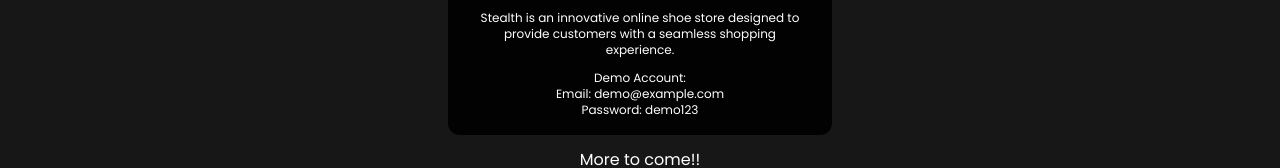
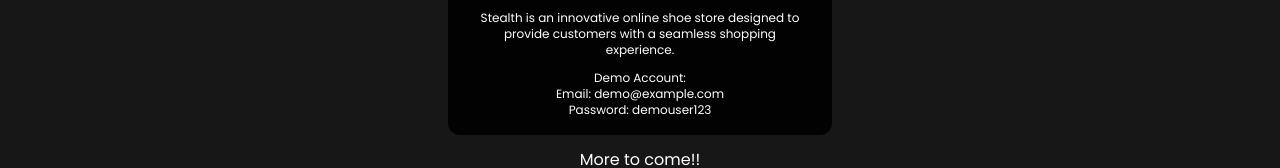
Before and after one commit to vckymann/Portfolio, a React (Vite) app: page / in a window 1280 px wide. Both pictures are taken after a click on the button "Details". Shown: the part 2122-2290 px from the top of the page. Built offline with nearby package versions, Linux system fonts and the light colour scheme.

Commit message:
change project credentials

```diff
--- a/src/Components/Card/index.jsx
+++ b/src/Components/Card/index.jsx
@@ -57,7 +57,7 @@ function Card ({src,details,width,height,link,github}) {
           <span>
             Demo Account:<br/>
             Email: demo@example.com<br/>
-            Password: demo123
+            Password: demouser123
           </span>
           </p>
         )}
```
